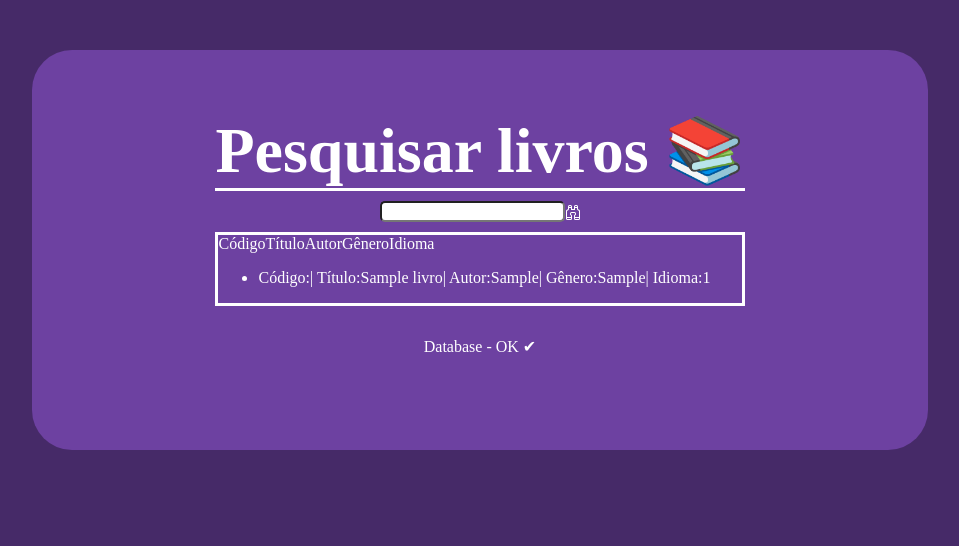
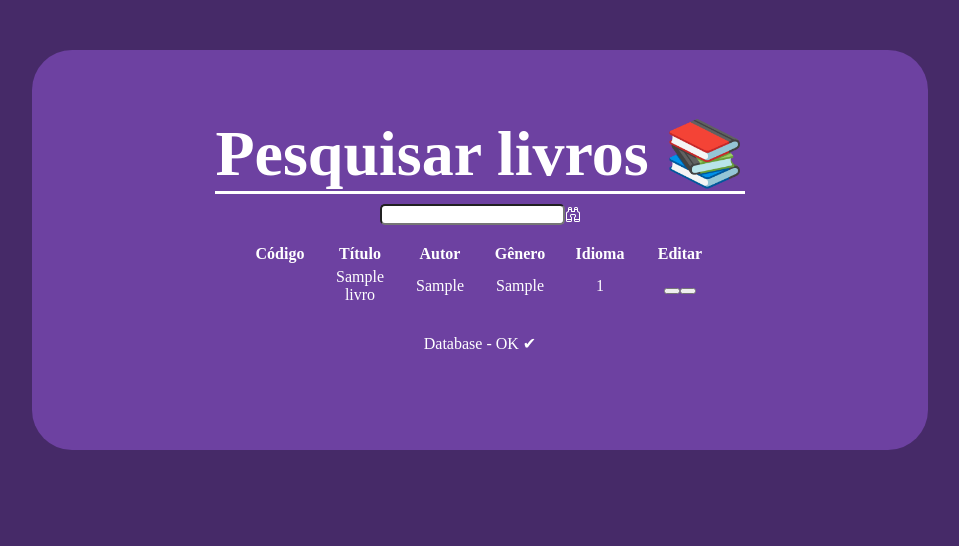
Before and after one commit to Vitor-Desenvolvedor/PROJETO_BIBLIOTECA_ONLINE, a PHP site: page /principal.php in a window 1280 px wide. Shown: the part 213-759 px from the top of the page, without its empty margins (160-1119 px from the left). Run offline with PHP 8.4, Linux system fonts and the light colour scheme; tables that the repository leaves empty or names only in its code hold one stand-in row (values such as "Sample post"); data that the repository does not hold is empty.

Commit message:
Atualização

```diff
--- a/css/style.css
+++ b/css/style.css
@@ -334,7 +334,12 @@ nav a {
 
 /* Seção onde mostra os dados puxados do banco de dados */
 .lista-cadastrados {
-    border: solid;
+    align-items: center;
+    /*border: solid;*/
+    display: flex;
+    flex-direction: column;
+    justify-content: center;
+    margin: 20px 0 0 0;
 }
 
 /* Área de pesquisar ajustes */
@@ -366,3 +371,42 @@ nav a {
     margin: 0;
     padding: 0;
 }
+
+/* Tabela com lista de pesquisa */
+.tabela-lista-pesquisar {
+    display: flex;
+    margin: 0;
+    padding: 0;
+}
+
+.tabela-lista-pesquisar tr {
+    align-items: center;
+    /*border: solid;*/
+    display: flex;
+    justify-content: center;
+    margin: 0;
+    padding: 0;
+    width: auto;
+}
+
+.tabela-lista-pesquisar th {
+    align-items: center;
+    /*border: solid;*/
+    display: inline-block;
+    justify-content: center;
+    margin: 0 0 5px 0;
+    padding: 0;
+    text-align: center;
+    width: 80px;
+}
+
+.tabela-lista-pesquisar td {
+    align-items: center;
+    /*border: solid;*/
+    display: inline-block;
+    justify-content: center;
+    margin: 0;
+    padding: 0;
+    text-align: center;
+    width: 80px;
+}
--- a/listar.php
+++ b/listar.php
@@ -30,14 +30,11 @@
     // Condicionamento para listar
     if($resultado->num_rows > 0){
 
-        echo "<ul>";
         while($linha = $resultado->fetch_assoc()){
 
-            echo "<li> Código:".$linha['codLivro']."| Título:".$linha['titulo']."| Autor:".$linha['autor']."| Gênero:".$linha['genero']."| Idioma:".$linha['idioma']." </li>";
+            echo "<td>".$linha['codLivro']."</td><td>".$linha['titulo']."</td><td>".$linha['autor']."</td><td>".$linha['genero']."</td><td>".$linha['idioma']."</td>";
 
         }
-
-        echo "</ul>";
 
     } else {
 
--- a/principal.php
+++ b/principal.php
@@ -39,17 +39,23 @@
                 </svg>
             </div>
             <section class="lista-cadastrados">
-                <ul class="cabecalho-lista-pesquisar">
-                    <li> Código </li>
-                    <li> Título </li>
-                    <li> Autor  </li>
-                    <li> Gênero </li>
-                    <li> Idioma </li>
-                </ul>
-                <?php
-                    include 'listar.php';
-                ?>
+                <table class="tabela-lista-pesquisar">
+                    <tr>
+                        <th> Código </th>
+                        <th> Título </th>
+                        <th> Autor  </th>
+                        <th> Gênero </th>
+                        <th> Idioma </th>
+                        <th> Editar </th>
+                    </tr>
+                    <tr>
+                        <?php
+                            include 'listar.php';
+                        ?>
+                        <td><button></button><button></button></td>
+                    </tr>
 
+                </table>
             </section>
         </section>
 <!-- Seção desativada por enquanto - até finalizar a pesquisa -->
```
